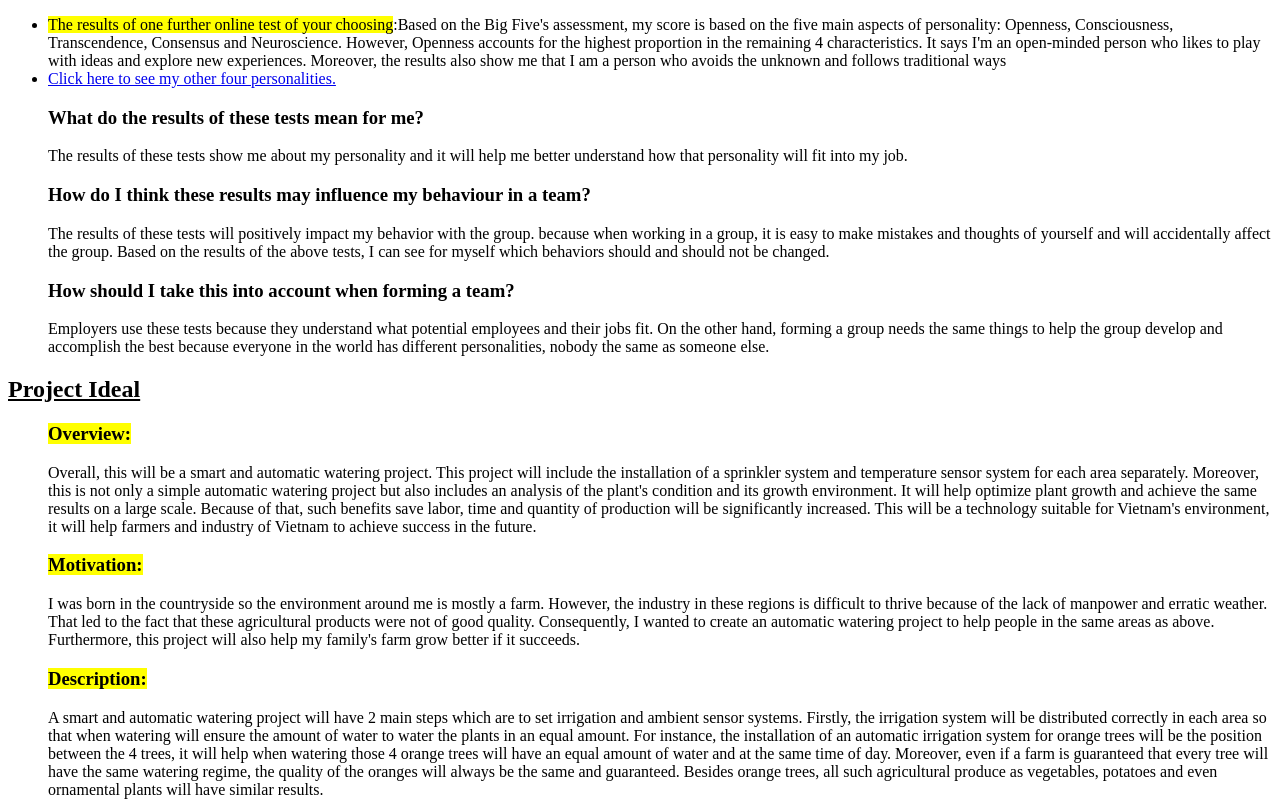
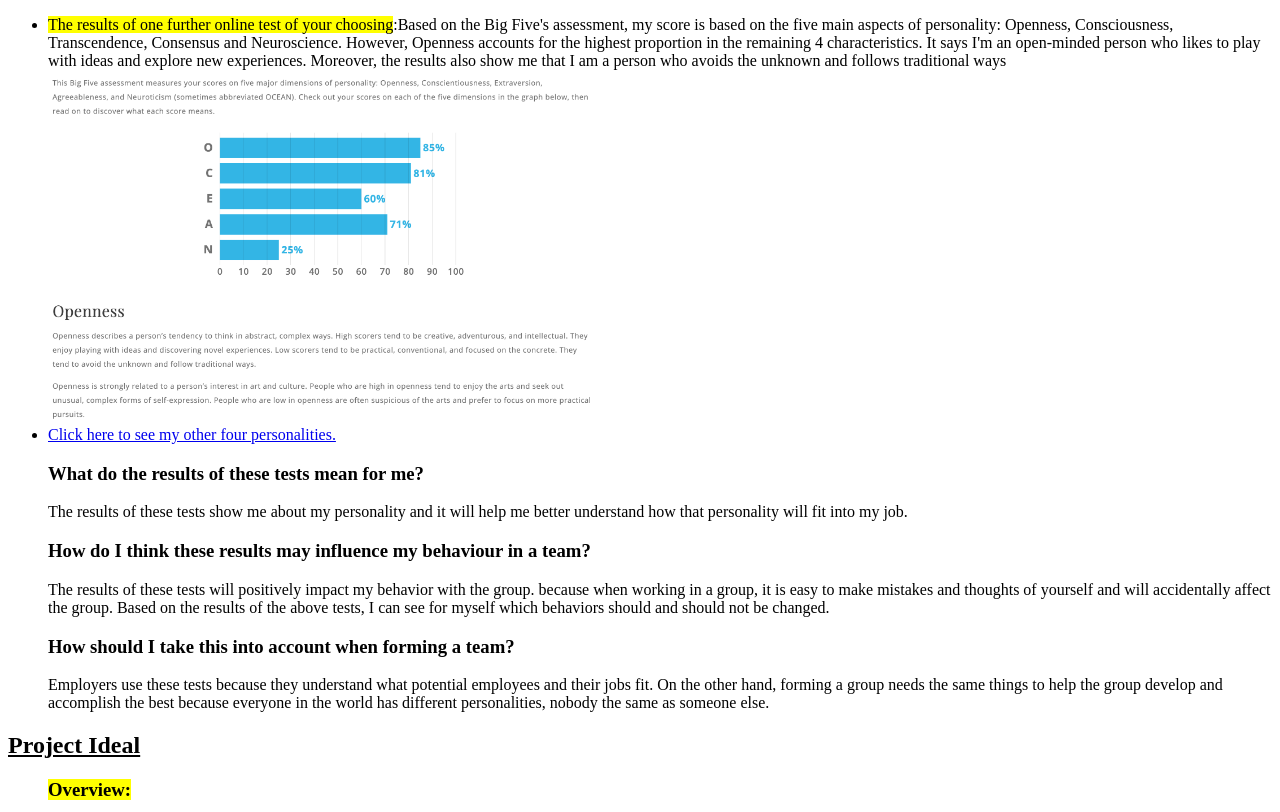
Before and after one commit to Andy1703/Andy1703.github.io, a plain HTML site: page index.html in a window 1280 px wide. Shown: the part 3031-3843 px from the top of the page. Drawn offline with Linux system fonts and the light colour scheme.

Commit message:
Adding index.html

```diff
--- a/index.html
+++ b/index.html
@@ -79,6 +79,7 @@
  </a> </li><br>
 
  <li><mark>The results of one further online test of your choosing</mark>:Based on the Big Five's assessment, my score is based on the five main aspects of personality: Openness, Consciousness, Transcendence, Consensus and Neuroscience. However, Openness accounts for the highest proportion in the remaining 4 characteristics. It says I'm an open-minded person who likes to play with ideas and explore new experiences. Moreover, the results also show me that I am a person who avoids the unknown and follows traditional ways </li>
+ <img src="Bigfive.png" width="550">
 
 <li><a href="https://www.truity.com/personality-test/17315/test-results/23527903">Click here to see my other four personalities.
 </a> </li>
```
